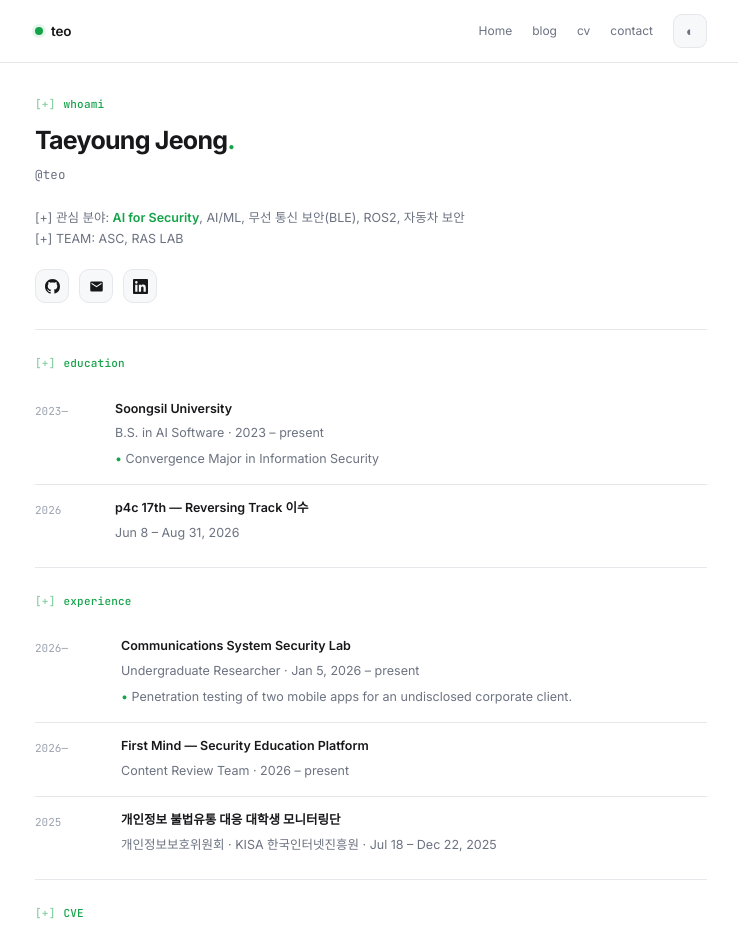
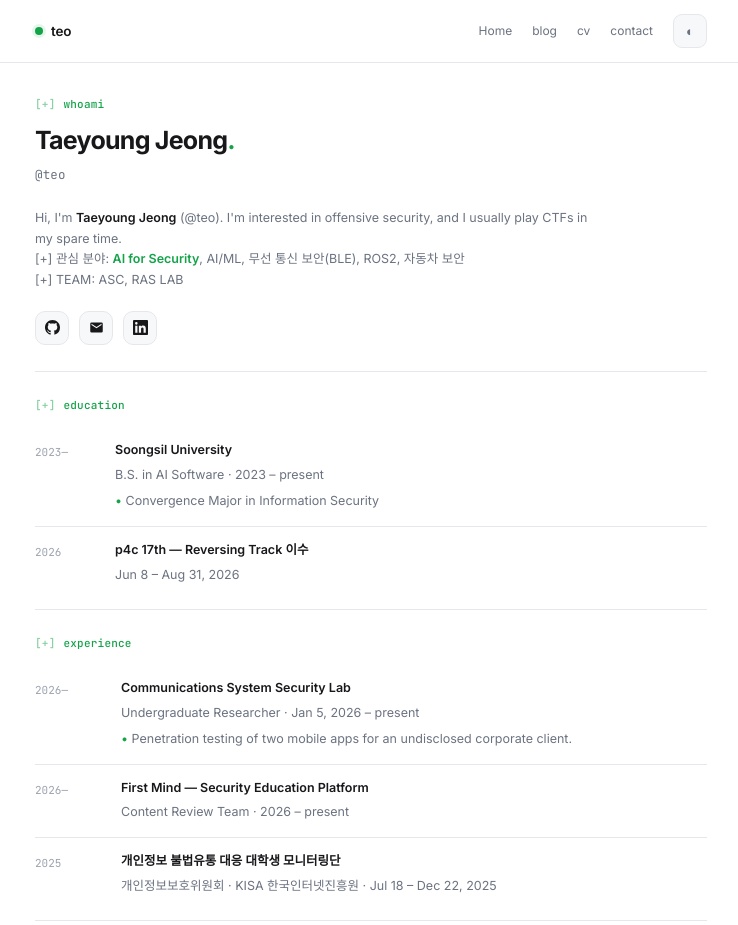
Before and after one commit to ttzero25/ttzero25.github.io, a plain HTML site: page index.html in a window 1280 px wide. Shown: the top 925 px of the page, without its empty margins (269-1007 px from the left). Drawn offline with Linux system fonts and the light colour scheme.

Commit message:
Add offensive security introduction

```diff
--- a/index.html
+++ b/index.html
@@ -283,6 +283,7 @@
     <h1>Taeyoung Jeong<span style="color:var(--accent)">.</span></h1>
     <p class="mono" style="color:var(--muted);font-size:12.5px;margin:-6px 0 22px;letter-spacing:.01em">@teo</p>
     <p class="hero-desc">
+      Hi, I'm <strong style="color:var(--text);font-weight:600">Taeyoung Jeong</strong> (@teo). I'm interested in offensive security, and I usually play CTFs in my spare time.<br>
       [+] 관심 분야: <span style="color:var(--accent);font-weight:600">AI for Security</span>, AI/ML, 무선 통신 보안(BLE), ROS2, 자동차 보안<br>
       [+] TEAM: ASC, RAS LAB
     </p>
```
